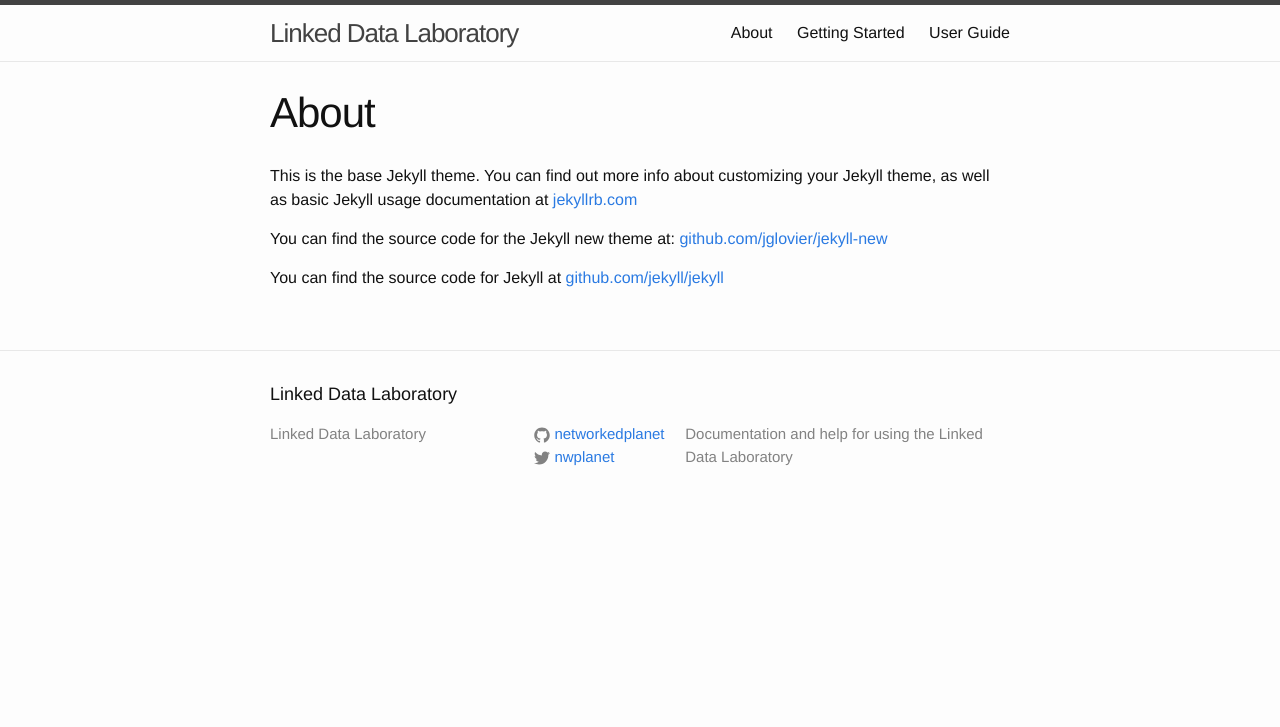
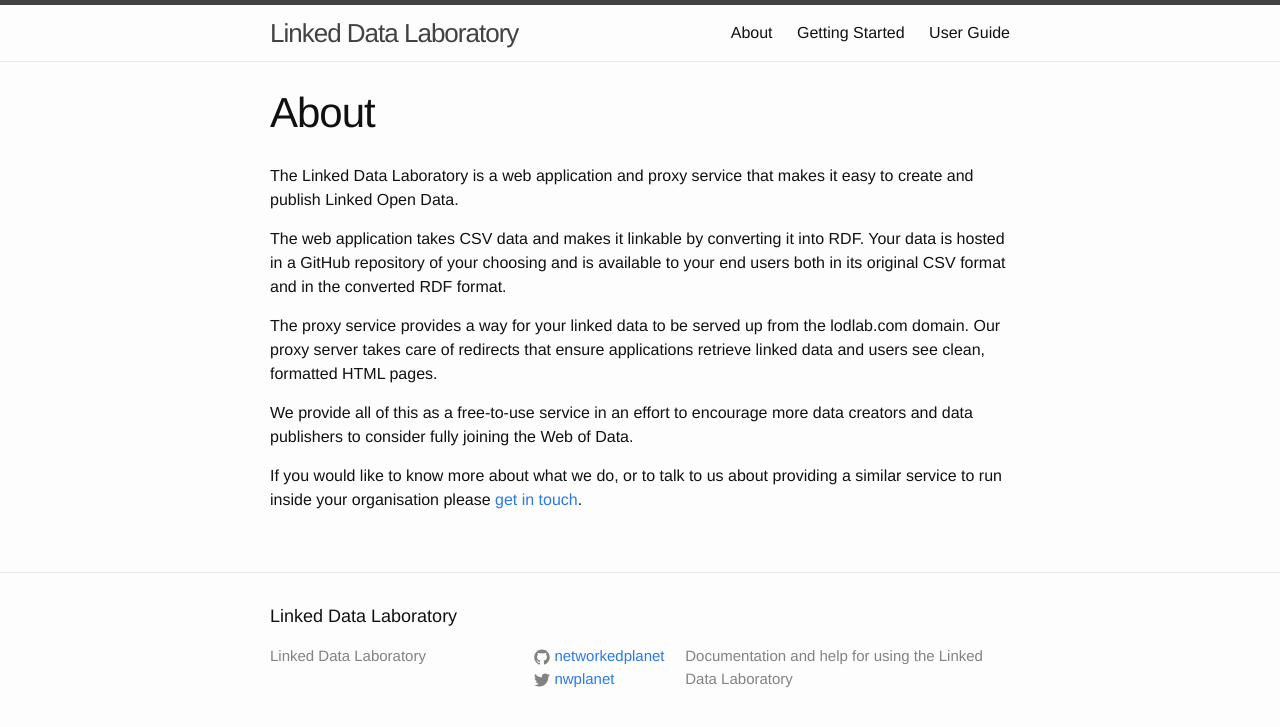
Before and after one commit to NetworkedPlanet/datadock, a Jekyll site: the page built from docs/about.md, in a window 1280 px wide. Shown: the top 727 px of the page. Built offline with Jekyll 4.4.1, drawn with Linux system fonts in a browser that asks for light colours.

Commit message:
Updated about page content.

```diff
--- a/docs/about.md
+++ b/docs/about.md
@@ -4,8 +4,19 @@ title: About
 permalink: /about/
 ---
 
-This is the base Jekyll theme. You can find out more info about customizing your Jekyll theme, as well as basic Jekyll usage documentation at [jekyllrb.com](http://jekyllrb.com/)
+The Linked Data Laboratory is a web application and proxy service that makes it easy to create
+and publish Linked Open Data.
 
-You can find the source code for the Jekyll new theme at: [github.com/jglovier/jekyll-new](https://github.com/jglovier/jekyll-new)
+The web application takes CSV data and makes it linkable by converting it into RDF. Your data
+is hosted in a GitHub repository of your choosing and is available to your end users both in
+its original CSV format and in the converted RDF format.
 
-You can find the source code for Jekyll at [github.com/jekyll/jekyll](https://github.com/jekyll/jekyll)
+The proxy service provides a way for your linked data to be served up from the lodlab.com domain.
+Our proxy server takes care of redirects that ensure applications retrieve linked data and users
+see clean, formatted HTML pages.
+
+We provide all of this as a free-to-use service in an effort to encourage more data creators and
+data publishers to consider fully joining the Web of Data.
+
+If you would like to know more about what we do, or to talk to us about providing a similar service
+to run inside your organisation please [get in touch](http://networkedplanet.com/contact/).
```
